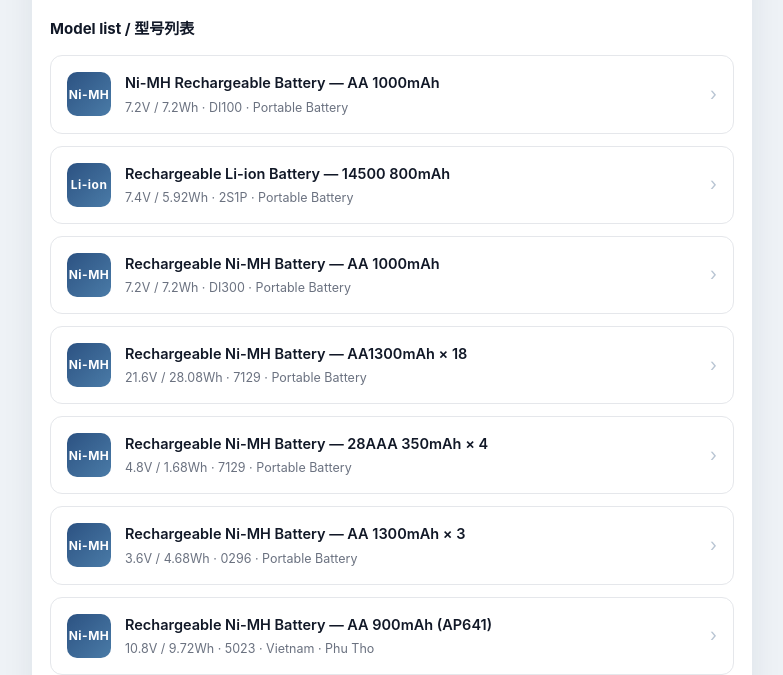
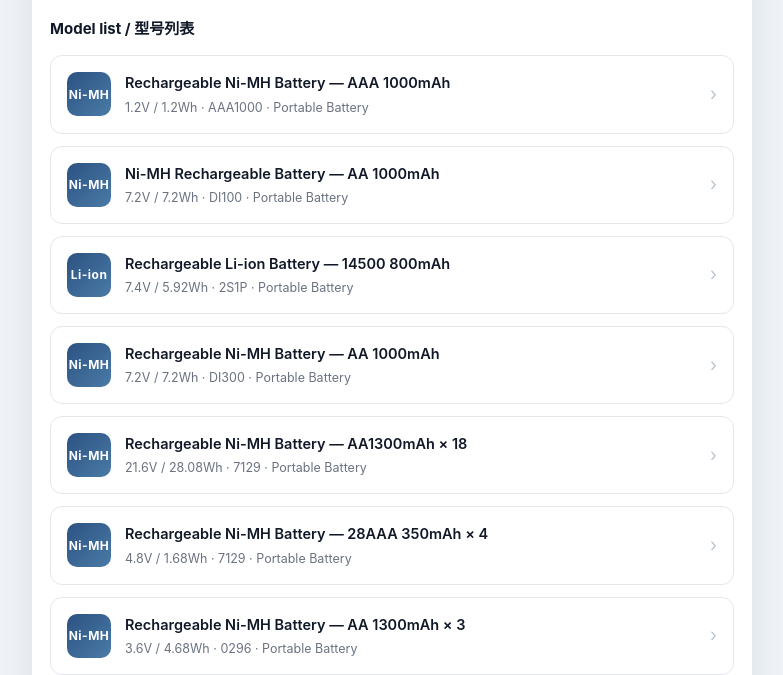
Before and after one commit to WiZFeng/ept-battery, a plain HTML site: page index.html in a window 1280 px wide. Shown: the part 131-806 px from the top of the page, without its empty margins (248-1031 px from the left). Drawn offline with Linux system fonts and the light colour scheme.

Commit message:
Add AAA1000mAh 1.2V page (25 languages, no TTS): index.html

```diff
--- a/index.html
+++ b/index.html
@@ -48,6 +48,15 @@
 
   <main>
     <h2>Model list / 型号列表</h2>
+
+    <a class="card" href="aaa1000mah-1.2v.html">
+      <div class="thumb">Ni-MH</div>
+      <div class="txt">
+        <div class="t">Rechargeable Ni-MH Battery &mdash; AAA 1000mAh</div>
+        <div class="s">1.2V / 1.2Wh &middot; AAA1000 &middot; Portable Battery</div>
+      </div>
+      <div class="arrow">&rsaquo;</div>
+    </a>
 
     <a class="card" href="di100-aa-7.2v.html">
       <div class="thumb">Ni-MH</div>
```
